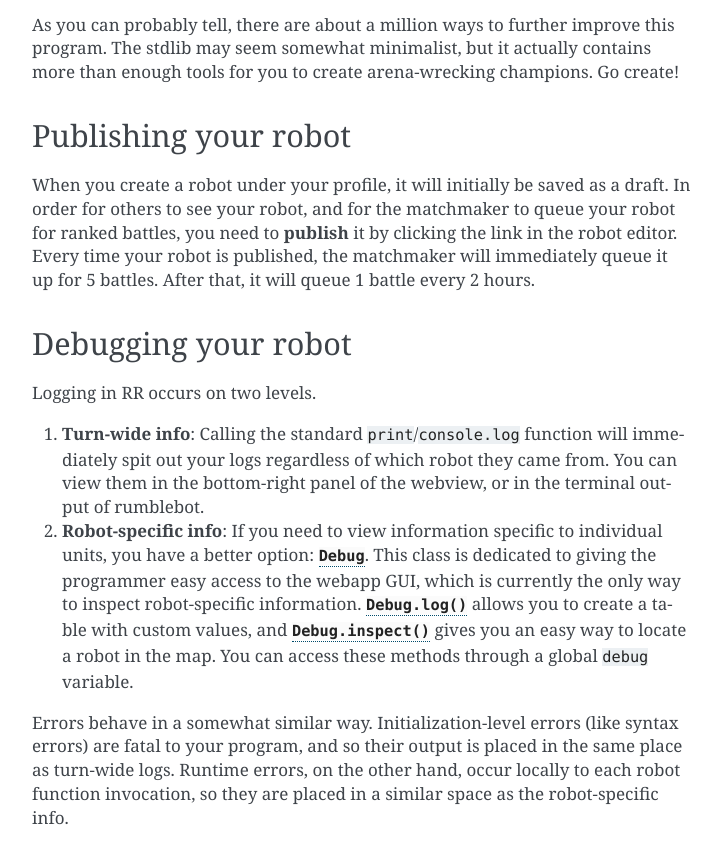
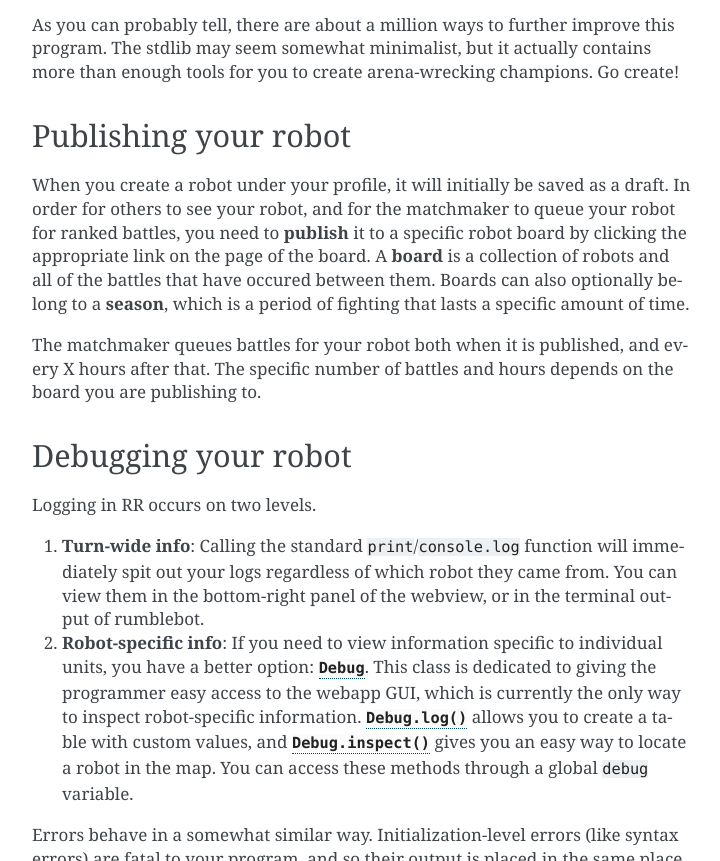
Before and after one commit to robot-rumble/docs, a Sphinx documentation site: the page built from source/quickstart.rst, in a window 1280 px wide and 900 px high, scrolled down 2611 px, cut to the strip 39-900 px from the top of the window. Shown: the whole strip, without its empty margins (388-1108 px from the left). Built offline with Sphinx 7.4.7, drawn with Linux system fonts in a browser that asks for light colours.

Commit message:
Add informatoin about boards and seasons

```diff
--- a/source/quickstart.rst
+++ b/source/quickstart.rst
@@ -312,8 +312,9 @@ As you can probably tell, there are about a million ways to further improve this
 Publishing your robot
 ---------------------
 
-When you create a robot under your profile, it will initially be saved as a draft. In order for others to see your robot, and for the matchmaker to queue your robot for ranked battles, you need to **publish** it by clicking the link in the robot editor. Every time your robot is published, the matchmaker will immediately queue it up for 5 battles. After that, it will queue 1 battle every 2 hours.
+When you create a robot under your profile, it will initially be saved as a draft. In order for others to see your robot, and for the matchmaker to queue your robot for ranked battles, you need to **publish** it to a specific robot board by clicking the appropriate link on the page of the board. A **board** is a collection of robots and all of the battles that have occured between them. Boards can also optionally belong to a **season**, which is a period of fighting that lasts a specific amount of time.
 
+The matchmaker queues battles for your robot both when it is published, and every X hours after that. The specific number of battles and hours depends on the board you are publishing to.
 
 Debugging your robot
 --------------------
```
